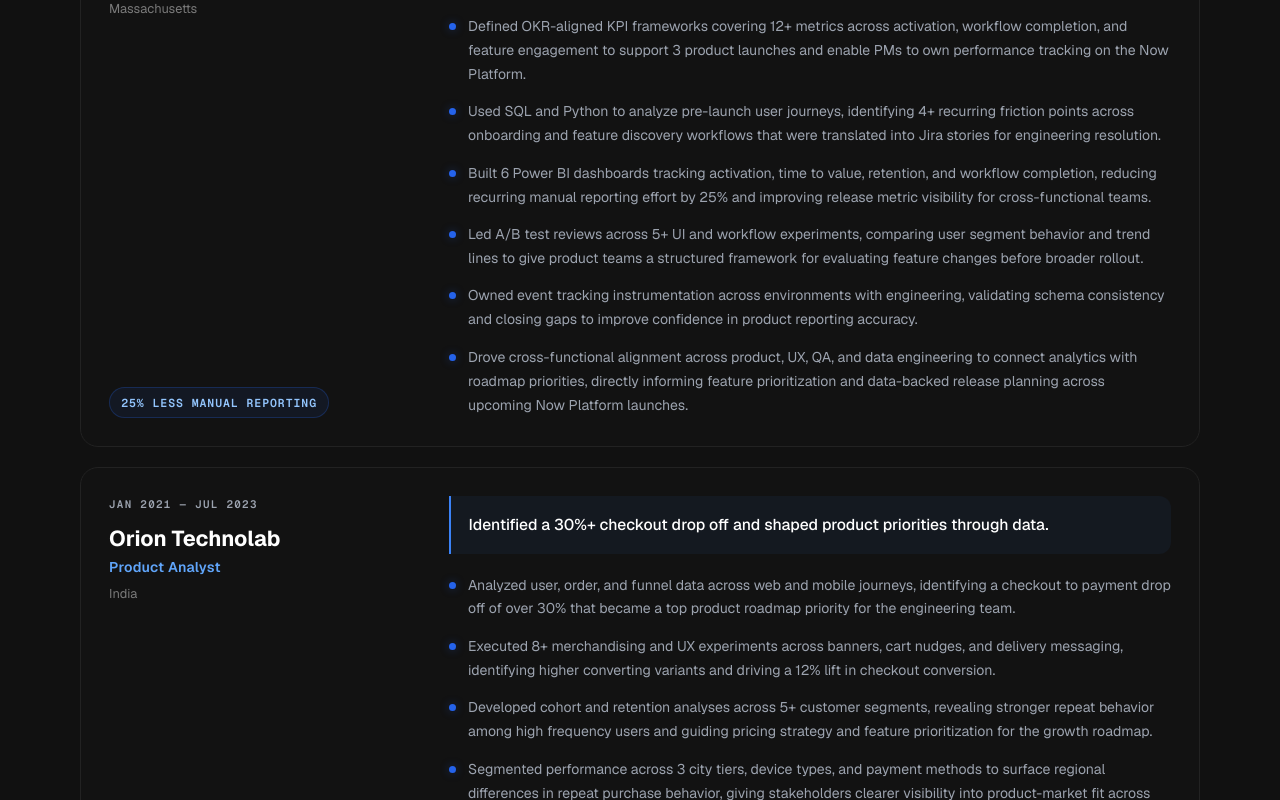
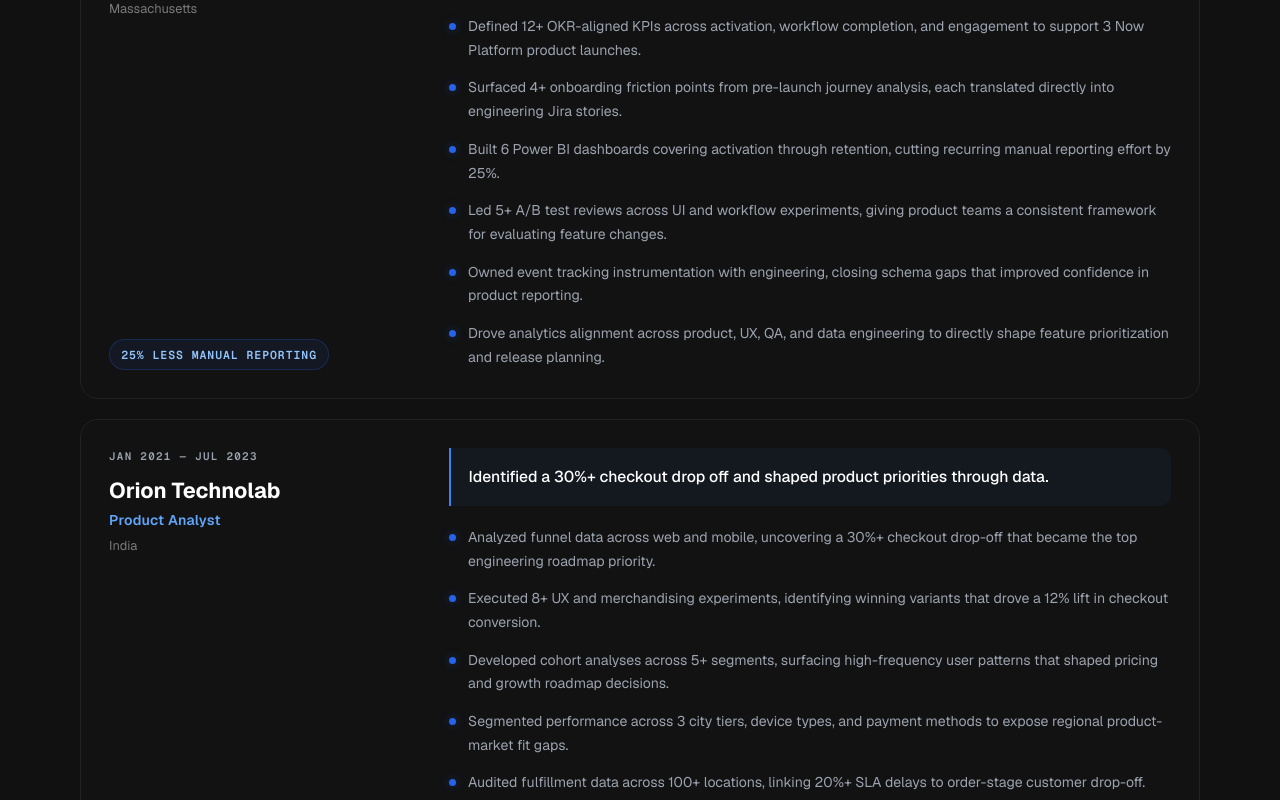
Before and after one commit to Prasanna1377/prasanna-portfolio, a Next.js app: page / in a window 1280 px wide. Shown: the part 3580-4380 px from the top of the page. Built offline with nearby package versions, Linux system fonts and the light colour scheme.

Commit message:
Rewrite experience bullets as punchy one-liners with impact

```diff
--- a/components/Experience.tsx
+++ b/components/Experience.tsx
@@ -36,12 +36,12 @@ const jobs = [
       "Defined OKR-aligned KPI frameworks covering 12+ metrics to support 3 product launches on the Now Platform.",
     metric: "25% less manual reporting",
     bullets: [
-      "Defined OKR-aligned KPI frameworks covering 12+ metrics across activation, workflow completion, and feature engagement to support 3 product launches and enable PMs to own performance tracking on the Now Platform.",
-      "Used SQL and Python to analyze pre-launch user journeys, identifying 4+ recurring friction points across onboarding and feature discovery workflows that were translated into Jira stories for engineering resolution.",
-      "Built 6 Power BI dashboards tracking activation, time to value, retention, and workflow completion, reducing recurring manual reporting effort by 25% and improving release metric visibility for cross-functional teams.",
-      "Led A/B test reviews across 5+ UI and workflow experiments, comparing user segment behavior and trend lines to give product teams a structured framework for evaluating feature changes before broader rollout.",
-      "Owned event tracking instrumentation across environments with engineering, validating schema consistency and closing gaps to improve confidence in product reporting accuracy.",
-      "Drove cross-functional alignment across product, UX, QA, and data engineering to connect analytics with roadmap priorities, directly informing feature prioritization and data-backed release planning across upcoming Now Platform launches.",
+      "Defined 12+ OKR-aligned KPIs across activation, workflow completion, and engagement to support 3 Now Platform product launches.",
+      "Surfaced 4+ onboarding friction points from pre-launch journey analysis, each translated directly into engineering Jira stories.",
+      "Built 6 Power BI dashboards covering activation through retention, cutting recurring manual reporting effort by 25%.",
+      "Led 5+ A/B test reviews across UI and workflow experiments, giving product teams a consistent framework for evaluating feature changes.",
+      "Owned event tracking instrumentation with engineering, closing schema gaps that improved confidence in product reporting.",
+      "Drove analytics alignment across product, UX, QA, and data engineering to directly shape feature prioritization and release planning.",
     ],
   },
   {
@@ -53,12 +53,12 @@ const jobs = [
       "Identified a 30%+ checkout drop off and shaped product priorities through data.",
     metric: "30%+ checkout drop off identified",
     bullets: [
-      "Analyzed user, order, and funnel data across web and mobile journeys, identifying a checkout to payment drop off of over 30% that became a top product roadmap priority for the engineering team.",
-      "Executed 8+ merchandising and UX experiments across banners, cart nudges, and delivery messaging, identifying higher converting variants and driving a 12% lift in checkout conversion.",
-      "Developed cohort and retention analyses across 5+ customer segments, revealing stronger repeat behavior among high frequency users and guiding pricing strategy and feature prioritization for the growth roadmap.",
-      "Segmented performance across 3 city tiers, device types, and payment methods to surface regional differences in repeat purchase behavior, giving stakeholders clearer visibility into product-market fit across markets.",
-      "Reviewed fulfillment timestamps across 100+ store locations to pinpoint operational bottlenecks, connecting delivery delays averaging 20%+ above SLA to customer drop-off trends at the order completion stage.",
-      "Orchestrated cross-functional alignment with product managers, operations, and engineering to validate tracking, refine product hypotheses, and translate findings into roadmap-ready recommendations that accelerated sprint prioritization.",
+      "Analyzed funnel data across web and mobile, uncovering a 30%+ checkout drop-off that became the top engineering roadmap priority.",
+      "Executed 8+ UX and merchandising experiments, identifying winning variants that drove a 12% lift in checkout conversion.",
+      "Developed cohort analyses across 5+ segments, surfacing high-frequency user patterns that shaped pricing and growth roadmap decisions.",
+      "Segmented performance across 3 city tiers, device types, and payment methods to expose regional product-market fit gaps.",
+      "Audited fulfillment data across 100+ locations, linking 20%+ SLA delays to order-stage customer drop-off.",
+      "Orchestrated cross-functional sessions with product, ops, and engineering to turn data findings into sprint-ready roadmap recommendations.",
     ],
   },
 ];
```
